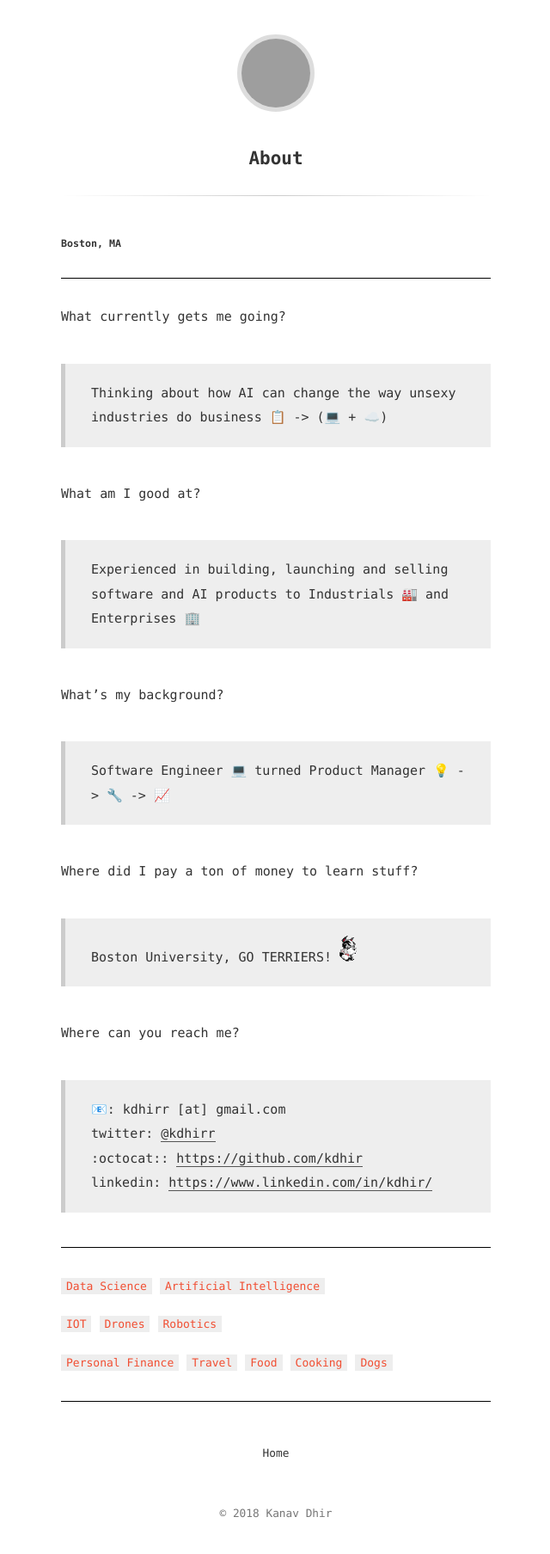
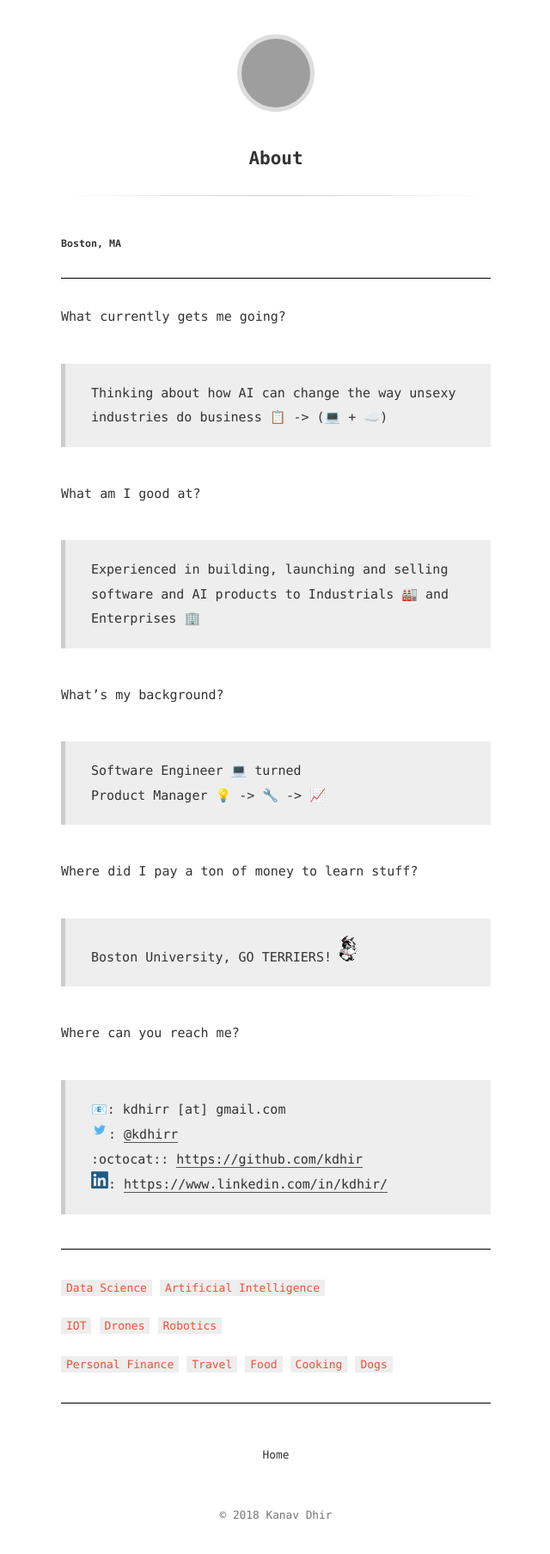
Before and after one commit to kdhir/kdhir.github.io, a Jekyll site: the page built from about.md, in a window 1280 px wide. Shown: the whole page at 86% size, without its empty margins (319-959 px from the left). Built offline with Jekyll 4.4.1, drawn with Linux system fonts in a browser that asks for light colours; emoji names are drawn with the system emoji font; grey boxes are pictures that could not be loaded.

Commit message:
update to the about page content

```diff
--- a/about.md
+++ b/about.md
@@ -14,7 +14,7 @@ What am I good at?
 > Experienced in building, launching and selling software and AI products to Industrials :factory: and Enterprises :office:
 
 What's my background?
-> Software Engineer :computer:  turned  Product Manager :bulb: -> :wrench: -> :chart_with_upwards_trend:
+> Software Engineer :computer:  turned<br/> Product Manager :bulb: -> :wrench: -> :chart_with_upwards_trend:
 
 Where did I pay a ton of money to learn stuff?
 > Boston University, GO TERRIERS! ![alt text](assets/rhett.gif "Rhett")
@@ -23,9 +23,9 @@ Where can you reach me?
 
 >
 :email:: kdhirr [at] gmail.com
-twitter: [@kdhirr](https://twitter.com/kdhirr)
+![alt text](assets/twitter.png "Twitter"): [@kdhirr](https://twitter.com/kdhirr)
 :octocat:: [https://github.com/kdhir](https://github.com/kdhir)
-linkedin: [https://www.linkedin.com/in/kdhir/](https://www.linkedin.com/in/kdhir/)
+![alt text](assets/linkedin-logo-copy.png "LinkedIn"): [https://www.linkedin.com/in/kdhir/](https://www.linkedin.com/in/kdhir/)
 
 - - - -
 
```
Also changed, not shown: assets/linkedin-logo-copy.png (added), assets/rhett.gif, assets/twitter.png (added), 1 other file.
